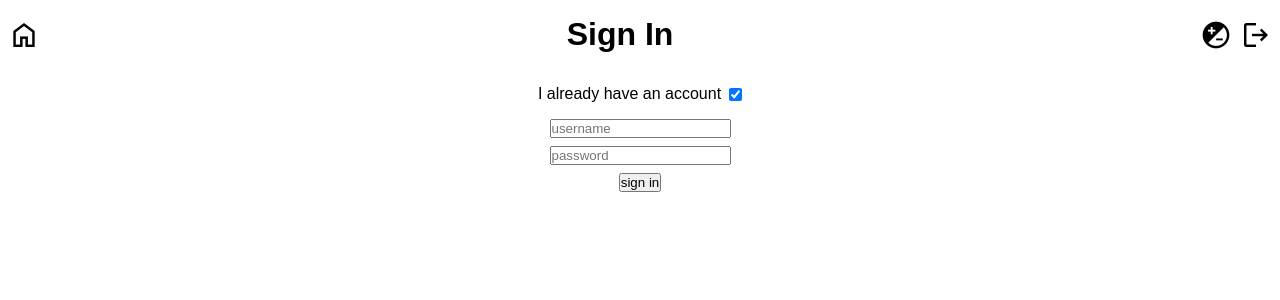
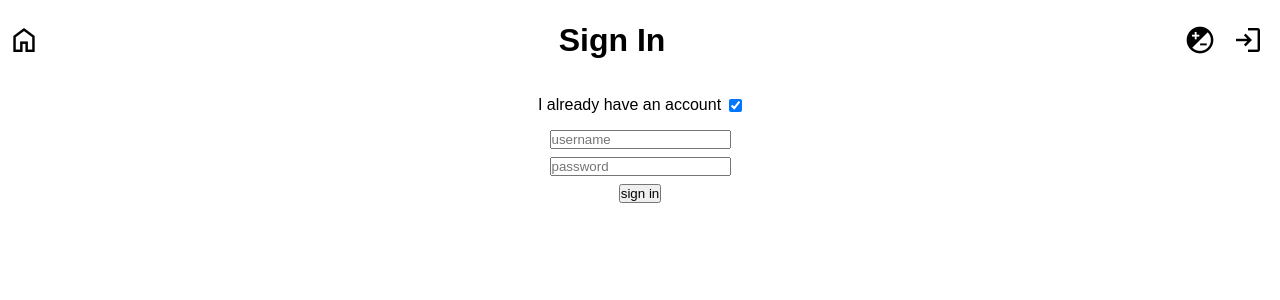
Before and after one commit to MeloknightIX/NERd.ts_template, a React (Create React App) app in the folder frontend/: page /delete in a window 1280 px wide. Shown: the top 300 px of the page. Built offline with nearby package versions, Linux system fonts and the light colour scheme; no server answers.

Commit message:
replace Link with Button

```diff
--- a/frontend/src/views/components/Button.tsx
+++ b/frontend/src/views/components/Button.tsx
@@ -24,7 +24,7 @@ const Button = ({
         backgroundColor: "inherit",
         border: icon ? "none" : "1px solid black",
         color: "inherit",
-        fontSize: "2em",
+        fontSize: icon ? "2em" : "inherit",
         cursor: "pointer",
         display: "flex",
         alignItems: "center",
--- a/frontend/src/views/components/Details.tsx
+++ b/frontend/src/views/components/Details.tsx
@@ -24,6 +24,7 @@ const Details = ({ children, style, summaryStyle }: DetailsProps) => {
   const iconStyle: CSSProperties = {
     justifySelf: "center",
     alignSelf: "center",
+    fontSize: "1.5em",
   };
 
   return (
@@ -40,11 +41,21 @@ const Details = ({ children, style, summaryStyle }: DetailsProps) => {
       >
         <Grid style={{ gridTemplateColumns: "1em 1fr" }}>
           {isOpen ? (
-            <Button icon tooltip="close" style={iconStyle}>
+            <Button
+              icon
+              onClick={() => setIsOpen(false)}
+              tooltip="close"
+              style={iconStyle}
+            >
               expand_circle_down
             </Button>
           ) : (
-            <Button icon tooltip="close" style={iconStyle}>
+            <Button
+              icon
+              onClick={() => setIsOpen(true)}
+              tooltip="open"
+              style={iconStyle}
+            >
               expand_circle_right
             </Button>
           )}
--- a/frontend/src/views/components/Layout.tsx
+++ b/frontend/src/views/components/Layout.tsx
@@ -1,6 +1,6 @@
 import { Children, ReactNode } from "react";
 import Flex from "./Flex";
-import { Link, useNavigate } from "react-router-dom";
+import { useNavigate } from "react-router-dom";
 import useDarkmode from "../../utils/useDarkmode";
 import Grid from "./Grid";
 import { useUser } from "../../context/UserContext";
@@ -38,9 +38,36 @@ const Layout = ({ children }: LayoutProps) => {
         <Button icon onClick={toggleDarkmode} tooltip="toggle darkmode">
           contrast_circle
         </Button>
-        <Button icon onClick={signout} tooltip="sign out">
-          logout
-        </Button>
+        <Flex row>
+          {!user && (
+            <Button icon onClick={() => navigate("/signin")} tooltip="sign in">
+              login
+            </Button>
+          )}
+          {user && (
+            <Button
+              icon
+              onClick={() => navigate("/changepw")}
+              tooltip="change password"
+            >
+              password
+            </Button>
+          )}
+          {user && (
+            <Button
+              icon
+              onClick={() => navigate("/delete")}
+              tooltip="delete account"
+            >
+              delete
+            </Button>
+          )}
+          {user && (
+            <Button icon onClick={signout} tooltip="sign out">
+              logout
+            </Button>
+          )}
+        </Flex>
       </Grid>
       {childrenArray.slice(1).map((child, index) => (
         <div key={index}>{child}</div>
--- a/frontend/src/views/components/examples/NotFoundExample.tsx
+++ b/frontend/src/views/components/examples/NotFoundExample.tsx
@@ -1,12 +1,17 @@
-import { Link } from "react-router-dom";
+import { useNavigate } from "react-router-dom";
 import Flex from "../Flex";
+import Button from "../Button";
 
 const NotFoundExample = () => {
+  const navigate = useNavigate();
   return (
     <Flex row>
-      <Link to="/somestringthatcannotbefound">
+      <Button
+        onClick={() => navigate("/somestringthatcannotbefound")}
+        tooltip="not-found page"
+      >
         Check out the not-found page!
-      </Link>
+      </Button>
       <p>(also try going offline)</p>
     </Flex>
   );
--- a/frontend/src/views/pages/NotFound.tsx
+++ b/frontend/src/views/pages/NotFound.tsx
@@ -1,4 +1,3 @@
-import { Link } from "react-router-dom";
 import useIsOffline from "../../utils/useIsOffline";
 import Layout from "../components/Layout";
 
@@ -9,7 +8,6 @@ const NotFound = () => {
       <h1>Not Found</h1>
       <p>It appears the page you are looking for could not be found. </p>
       {isOffline && <p>This error may be occuring because you are offline. </p>}
-      <Link to="/">Navigate back to the homepage</Link>
     </Layout>
   );
 };
```
